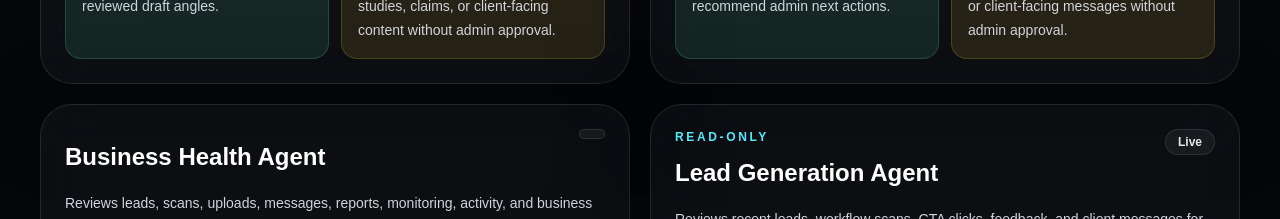
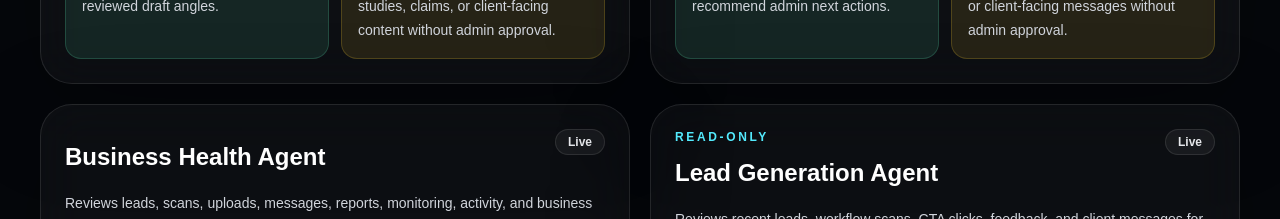
Before and after one commit to DexTheAIBusinessman/ghostlayer, a Next.js app: page /admin/agents in a window 1280 px wide. Shown: the part 2900-3119 px from the top of the page. Built offline with nearby package versions, Linux system fonts and the light colour scheme; no server answers.

Commit message:
add live pill to business health agent card

```diff
--- a/app/admin/agents/page.tsx
+++ b/app/admin/agents/page.tsx
@@ -203,6 +203,7 @@ const agents = [
   {
     name: "Business Health Agent",
     href: "/admin/agents/business-health",
+    status: "Live",
     description:
       "Reviews leads, scans, uploads, messages, reports, monitoring, activity, and business risk signals for daily operating priorities.",
     allowed:
```
